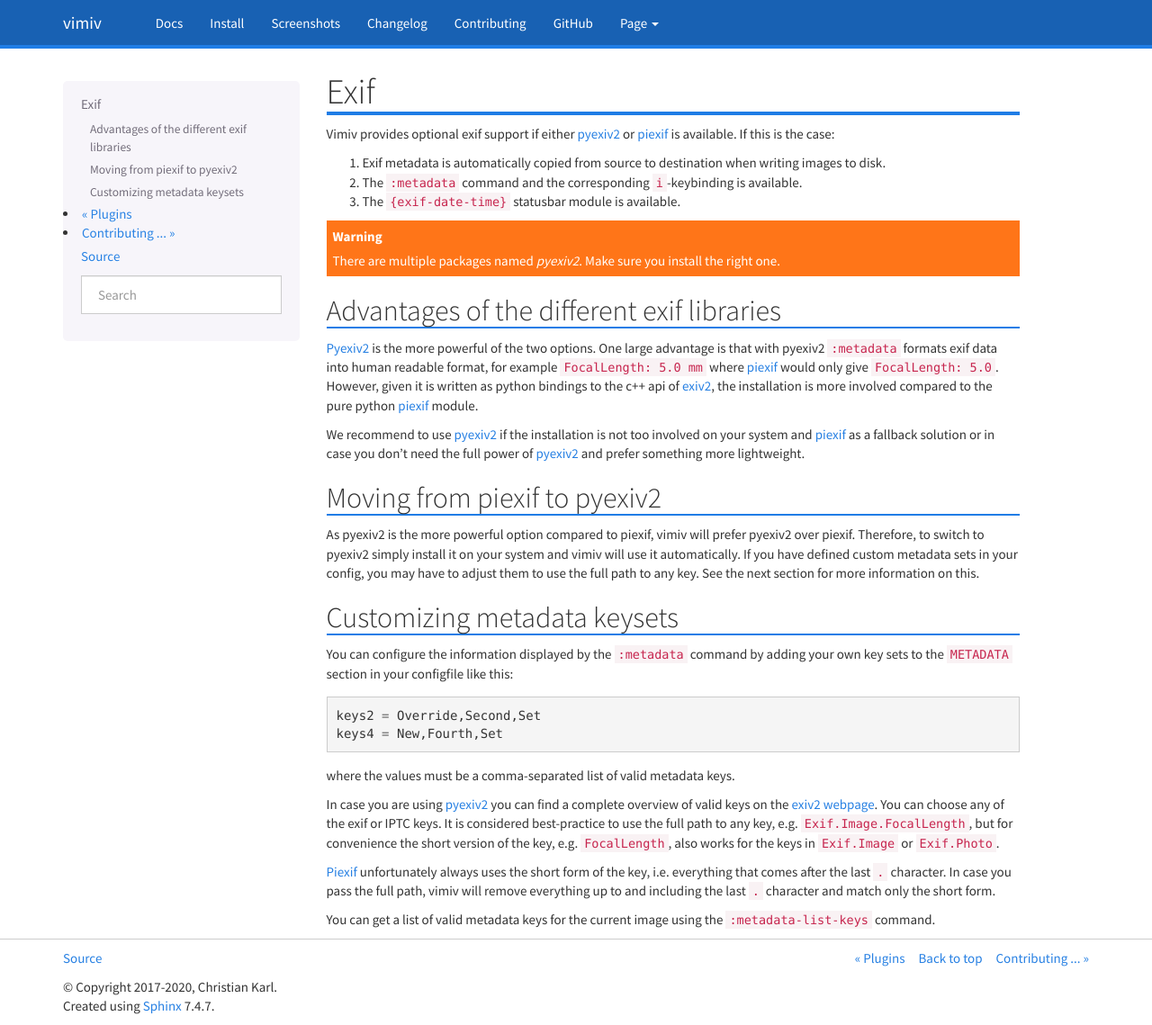
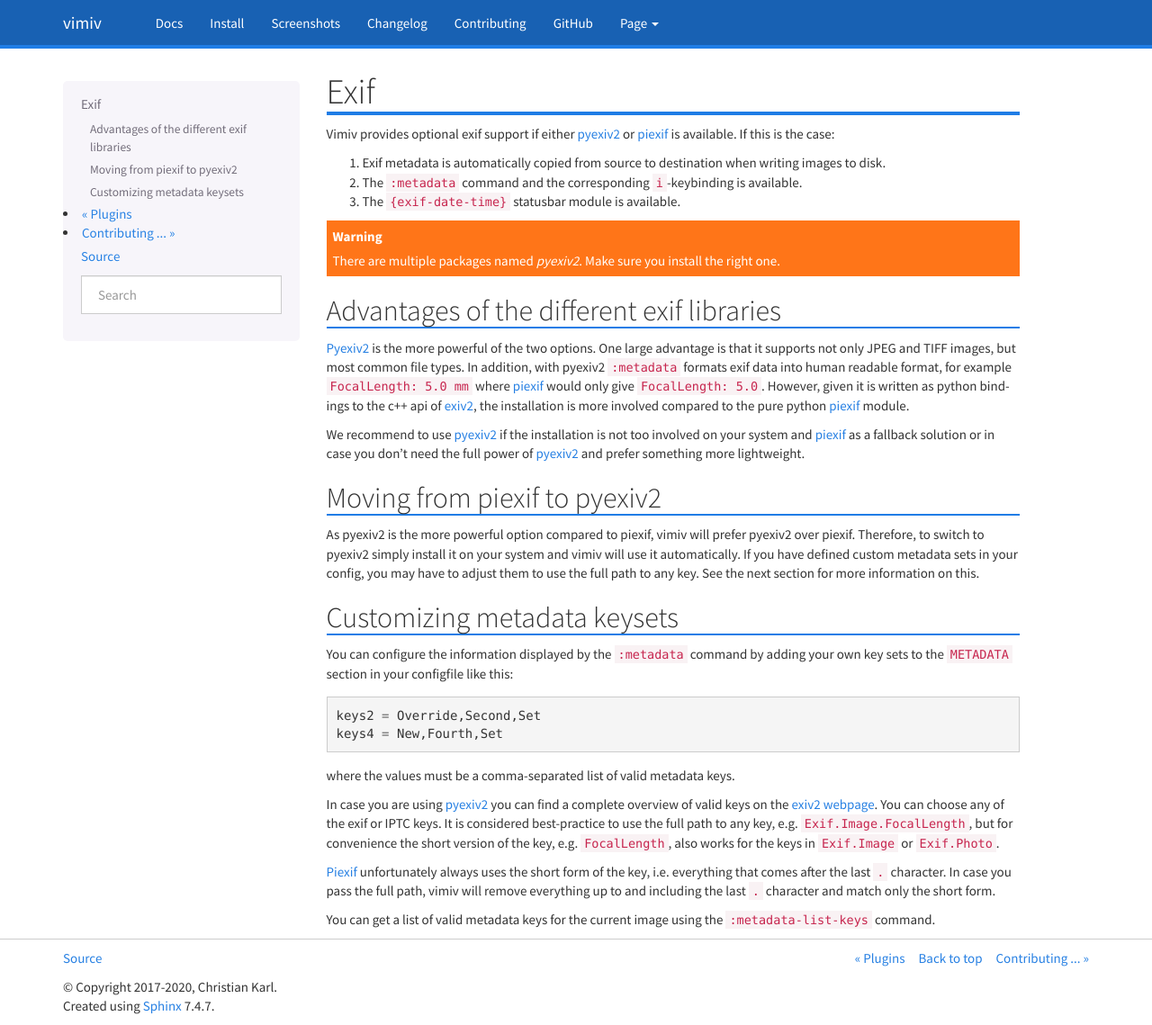
Before and after one commit to karlch/vimiv-qt, a Sphinx documentation site: the page built from docs/documentation/exif.rst, in a window 1280 px wide and 1139 px high. Shown: the whole window at 90% size. Built offline with Sphinx 7.4.7, drawn with Linux system fonts in a browser that asks for light colours.

Commit message:
FIX: Piexif unsupported filetype
Upon loading metadata information of a image with a type not supported by
`piexif` a not caught exception was raised.
Thanks @BachoSeven for pointing this out!

```diff
--- a/docs/changelog.rst
+++ b/docs/changelog.rst
@@ -53,6 +53,7 @@
 * Expanding tilde to home directory when using the ``:write`` command. Thanks
   `@jcjgraf`_ for pointing this out!
 * Completion for aliases.
+* Crash when extracting metadata using piexif from a non JPEG or TIFF image. Thanks `@BachoSeven`_ for pointing this out!
 
 
 v0.8.0 (2021-01-18)
--- a/docs/documentation/exif.rst
+++ b/docs/documentation/exif.rst
@@ -14,8 +14,9 @@
 Advantages of the different exif libraries
 ------------------------------------------
 
-`Pyexiv2`_ is the more powerful of the two options. One large advantage is that with
-pyexiv2 ``:metadata`` formats exif data into human readable format, for example
+`Pyexiv2`_ is the more powerful of the two options. One large advantage is that it
+supports not only JPEG and TIFF images, but most common file types. In addition,
+with pyexiv2 ``:metadata`` formats exif data into human readable format, for example
 ``FocalLength: 5.0 mm`` where `piexif`_ would only give ``FocalLength: 5.0``. However,
 given it is written as python bindings to the c++ api of `exiv2`_, the installation is
 more involved compared to the pure python `piexif`_ module.
```
Also changed, not shown: 1 other file.
